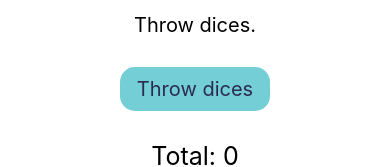
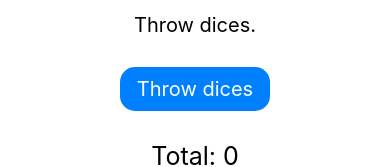
Before and after one commit to Anokela/mini_yahtzee_react_native, a React Native app: screen / in a window 390 px wide. Shown: the part 141-308 px from the top of the page. Built offline with nearby package versions, Linux system fonts and the light colour scheme.

Commit message:
Changed the color of the button

```diff
--- a/style/style.js
+++ b/style/style.js
@@ -61,14 +61,14 @@ export default StyleSheet.create({
     margin: 30,
     flexDirection: "row",
     padding: 10,
-    backgroundColor: "#73CED6",
+    backgroundColor: "#0080ff",
     width: 150,
     borderRadius: 15,
     justifyContent: 'center',
     alignSelf: 'center',
   },
   buttonText: {
-    color:"#2B2B52",
+    color:"#FFF",
     fontSize: 20
   },
   grid: {
```
